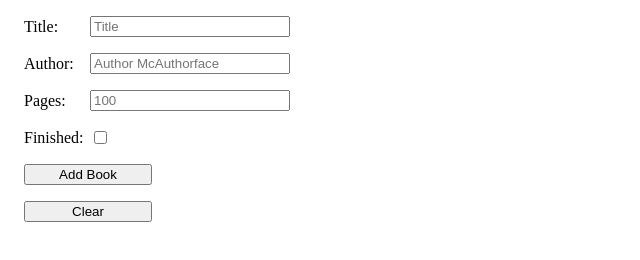
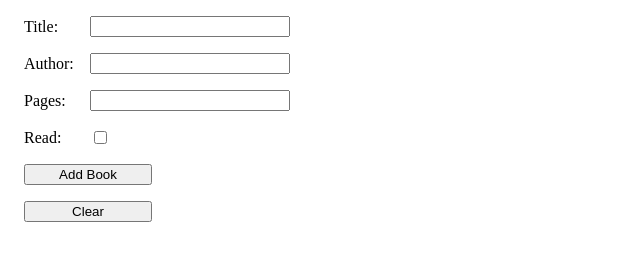
Before and after one commit to ncesare/odin-library, a plain HTML site: page index.html in a window 1280 px wide. Shown: the whole page, without its empty margins (0-640 px from the left). Drawn offline with Linux system fonts and the light colour scheme.

Commit message:
Book entry form now generated w/ JS

```diff
--- a/index.html
+++ b/index.html
@@ -9,18 +9,7 @@
     <link rel="stylesheet" href="styles.css">
 </head>
 <body>
-    <div id="entry-form">
-        <label for="title">Title:</label>
-        <input type="text" id="title" placeholder="Title">
-        <label for="author">Author:</label>
-        <input type="text" id="author" placeholder="Author McAuthorface">
-        <label for="pages">Pages:</label>
-        <input type="text" id="pages" placeholder="100">
-        <label for="read">Finished:</label>
-        <input type="checkbox" id="read">
-        <button type="button" id="add-book">Add Book</button>
-        <button type="button" id="clear">Clear</button>
-    </div>
+
     <div id="shelf">
 
     </div>
--- a/script.js
+++ b/script.js
@@ -1,3 +1,9 @@
+
+// Force run the function to test
+
+makeForm();
+
+
 const shelf = document.querySelector('#shelf');
 
 const textInputs = document.querySelectorAll('input[type="text"]');
@@ -64,7 +70,54 @@ function addNewBook(newBook) {
     bookContainer.append(bookTitle, bookAuthor, bookPages, readLabel, hasRead);
 }
 
+function makeForm() {
+    const formContainer = document.createElement('div');
+    formContainer.id = 'entry-form';
 
+    makeFormElement('title', formContainer);
+    makeFormElement('author', formContainer);
+    makeFormElement('pages', formContainer);
+    makeFormRead(formContainer);
+
+    const addBookButton = document.createElement('button');
+    addBookButton.type = 'button';
+    addBookButton.id = 'add-book';
+    addBookButton.textContent = 'Add Book';
+
+    const clearButton = document.createElement('button');
+    clearButton.type = 'button';
+    clearButton.id = 'clear';
+    clearButton.textContent = 'Clear';
+
+    formContainer.append(addBookButton, clearButton);
+
+    const body = document.querySelector('body');
+    body.prepend(formContainer);
+}
+
+function makeFormElement(element, formContainer) {
+    const label = document.createElement('label');
+    label.setAttribute('for', element);
+    label.textContent = `${element}:`; // Capitalized in CSS
+
+    const input = document.createElement('input');
+    input.type = 'text';
+    input.id = element;
+
+    formContainer.append(label, input);
+}
+
+function makeFormRead(formContainer) {
+    const label = document.createElement('label');
+    label.setAttribute('for', 'read');
+    label.textContent = 'Read:';
+
+    const input = document.createElement('input');
+    input.type = 'checkbox';
+    input.id = 'read';
+
+    formContainer.append(label, input);
+}
 
 
 
--- a/styles.css
+++ b/styles.css
@@ -12,6 +12,7 @@
 
 #entry-form>label {
     align-self: center;
+    text-transform: capitalize;
 }
 
 #entry-form>input[type="checkbox"] {
```
